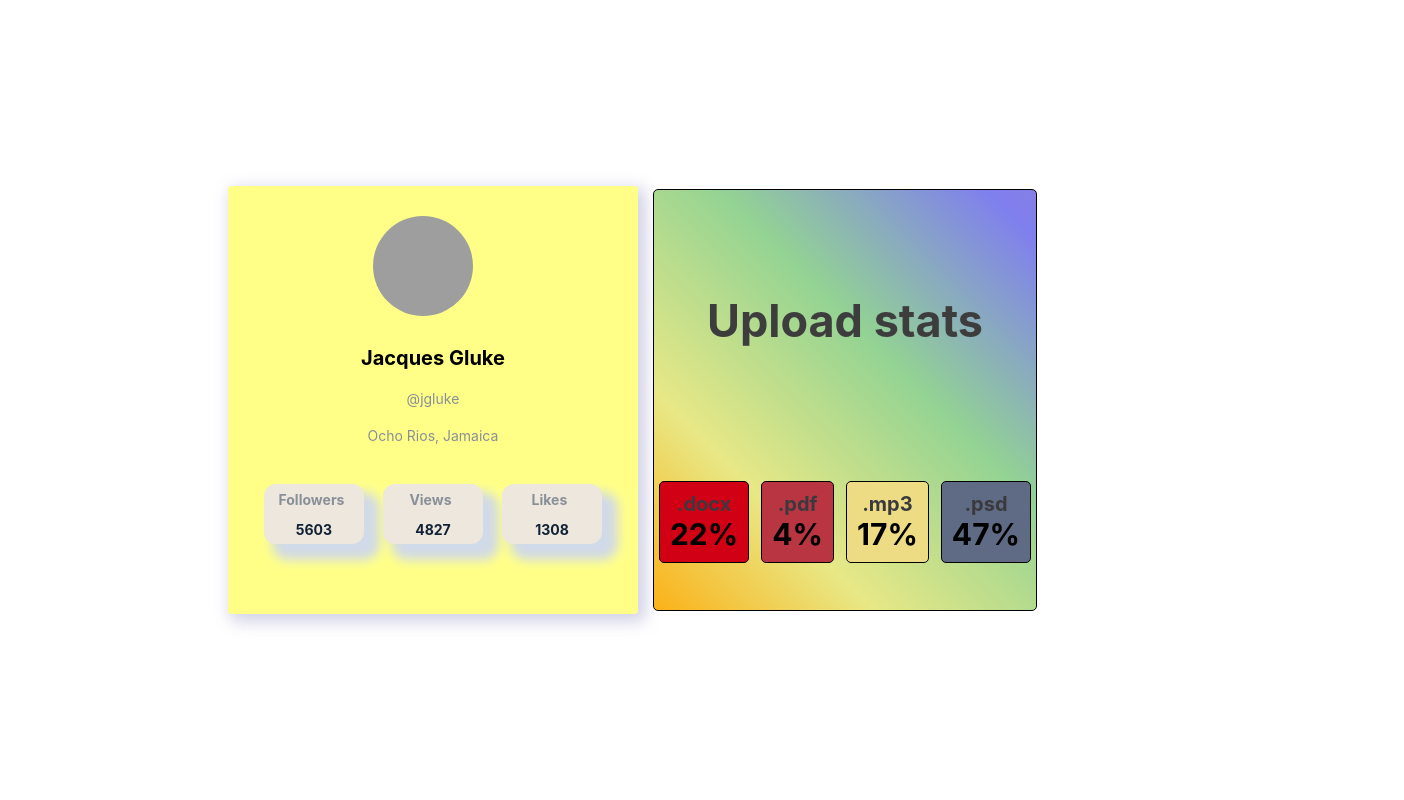
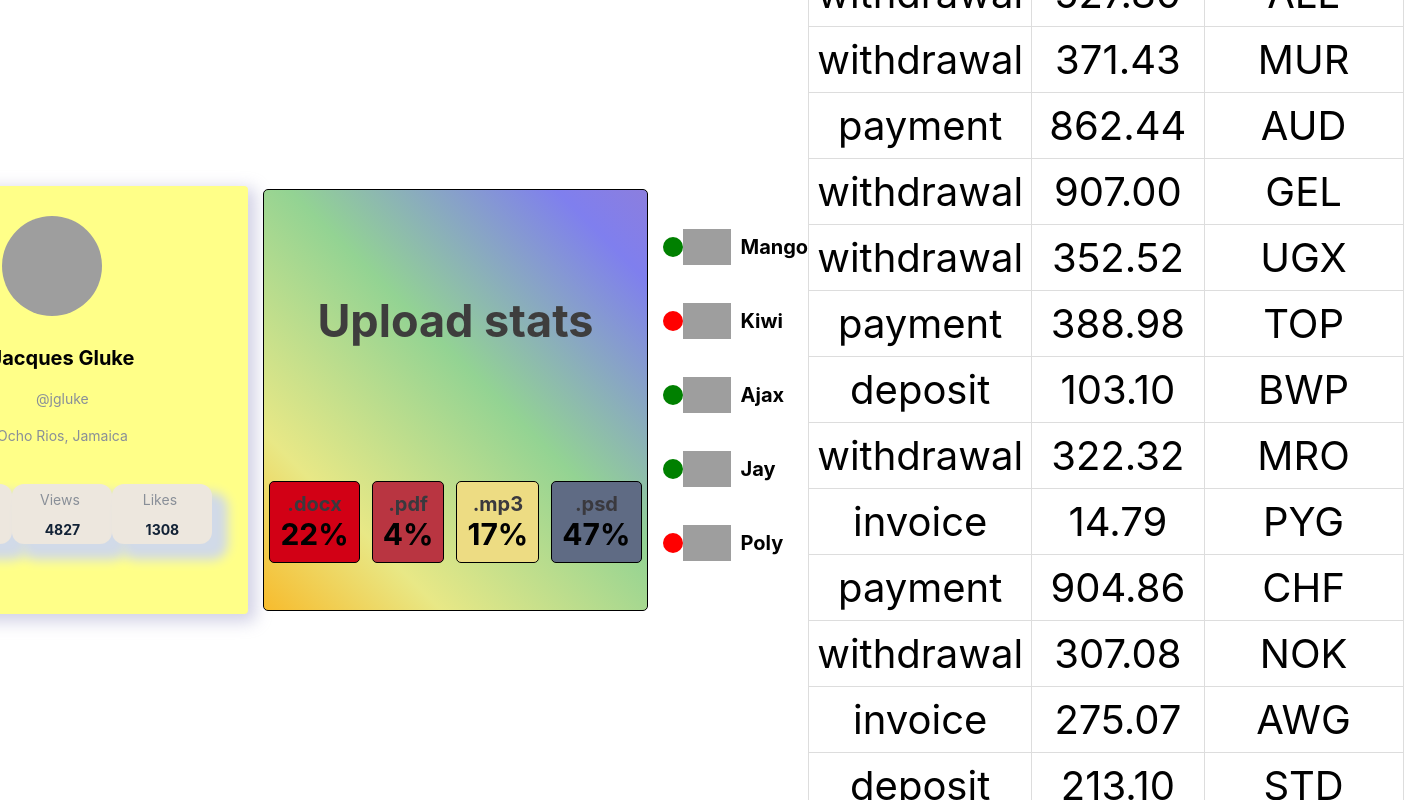
Before and after one commit to MadDog83/goit-react-hw-01-components, a React (Create React App) app: page / in a window 1280 px wide. Shown: the top 800 px of the page, 1404 px wide, since content can reach past the window. Built offline with nearby package versions, Linux system fonts and the light colour scheme; grey boxes are pictures that could not be loaded.

Commit message:
add friendlist and curency transaction

```diff
--- a/src/components/App.jsx
+++ b/src/components/App.jsx
@@ -1,8 +1,12 @@
 import React from 'react';
-import user from './user.json';
+import user from '../data/user.json';
+import data from '../data/data.json';
+import friends from '../data/friends.json';
+import transactions from '../data/transactions.json';
+import TransactionHistory from './TransactionHistory/TransactionHistory';
 import Profile from './Profile/Profile';
 import Statistics from './Statistics/Statistics';
-import data from './data.json';
+import FriendList from './Friendlist/Friendlist';
 
 export const App = () => {
   return (
@@ -23,7 +27,10 @@
         avatar={user.avatar}
         stats={user.stats}
       />
-      <Statistics title="Upload stats" stats={data} /> {/* Use the Statistics component with props */}
+      <Statistics title="Upload stats" stats={data} />
+      <FriendList friends={friends} />
+      <TransactionHistory items={transactions} />
+
     </div>
   );
 };
--- /dev/null
+++ b/src/components/Friendlist/Friendlist.jsx
@@ -0,0 +1,35 @@
+import React from 'react';
+import PropTypes from 'prop-types';
+import styles from './Friendlist.module.css';
+
+const FriendList = ({ friends }) => (
+  <ul className={styles.friendList}>
+    {friends.map(friend => (
+      <FriendListItem key={friend.id} {...friend} />
+    ))}
+  </ul>
+);
+
+FriendList.propTypes = {
+  friends: PropTypes.arrayOf(
+    PropTypes.shape({
+      id: PropTypes.number.isRequired,
+    }).isRequired,
+  ).isRequired,
+};
+
+const FriendListItem = ({ avatar, name, isOnline }) => (
+  <li className={styles.item}>
+    <span className={isOnline ? styles.online : styles.offline}></span>
+    <img className={styles.avatar} src={avatar} alt={name} width="48" />
+    <p className={styles.name}>{name}</p>
+  </li>
+);
+
+FriendListItem.propTypes = {
+  avatar: PropTypes.string.isRequired,
+  name: PropTypes.string.isRequired,
+  isOnline: PropTypes.bool.isRequired,
+};
+
+export default FriendList;
--- /dev/null
+++ b/src/components/Friendlist/Friendlist.module.css
@@ -0,0 +1,33 @@
+.friendList {
+    list-style: none;
+    padding: 0;
+  }
+
+  .item {
+    display: flex;
+    align-items: center;
+    margin-bottom: 10px;
+  }
+
+  .online {
+    width: 20px;
+    height: 20px;
+    border-radius: 50%;
+    background-color: green;
+  }
+
+  .offline {
+    width: 20px;
+    height: 20px;
+    border-radius: 50%;
+    background-color: red;
+  }
+
+  .avatar {
+    margin-right: 10px;
+  }
+
+  .name {
+    font-size: 20px;
+    font-weight: 700;
+  }
--- a/src/components/Profile/Profile.jsx
+++ b/src/components/Profile/Profile.jsx
@@ -1,4 +1,5 @@
 import React from 'react';
+import PropTypes from 'prop-types';
 import styled from 'styled-components';
 
 const ProfileWrapper = styled.div`
@@ -62,7 +63,7 @@
   background-color:#1245;
 }
 &:focus {
-   color: #fffg;
+  color: '#684242';
   }
 `;
 
@@ -106,4 +107,16 @@
   );
 };
 
+Profile.propTypes = {
+  username: PropTypes.string.isRequired,
+  tag: PropTypes.string.isRequired,
+  location: PropTypes.string.isRequired,
+  avatar: PropTypes.string.isRequired,
+  stats: PropTypes.shape({
+    followers: PropTypes.number.isRequired,
+    views: PropTypes.number.isRequired,
+    likes: PropTypes.number.isRequired,
+  }).isRequired,
+};
+
 export default Profile;
--- a/src/components/Statistics/Statistics.jsx
+++ b/src/components/Statistics/Statistics.jsx
@@ -1,5 +1,6 @@
 import React from 'react';
-import './Statistics.css';
+import PropTypes from 'prop-types';
+import styles from './Statistics.module.css';
 
 function getRandomColor() {
   const letters = '0123456789ABCDEF';
@@ -11,18 +12,29 @@
 }
 
 const Statistics = ({ title, stats }) => (
-  <section className="statistics">
-    {title && <h2 className="title">{title}</h2>}
+  <section className={styles.statistics}>
+    {title && <h2 className={styles.title}>{title}</h2>}
 
-    <ul className="stat-list">
+    <ul className={styles.statList}>
       {stats.map((stat) => (
-        <li className="item" key={stat.id} style={{ backgroundColor: getRandomColor() }}>
-          <span className="label">{stat.label}</span>
-          <span className="percentage">{stat.percentage}%</span>
+        <li className={styles.item} key={stat.id} style={{ backgroundColor: getRandomColor() }}>
+          <span className={styles.label}>{stat.label}</span>
+          <span className={styles.percentage}>{stat.percentage}%</span>
         </li>
       ))}
     </ul>
   </section>
 );
 
+Statistics.propTypes = {
+  title: PropTypes.string,
+  stats: PropTypes.arrayOf(
+    PropTypes.shape({
+      id: PropTypes.string.isRequired,
+      label: PropTypes.string.isRequired,
+      percentage: PropTypes.number.isRequired,
+    }).isRequired,
+  ).isRequired,
+};
+
 export default Statistics;
--- a/src/components/Statistics/Statistics.css
+++ b/src/components/Statistics/Statistics.module.css
@@ -35,7 +35,7 @@
     color: rgb(58, 57, 62);
   }
 
-  .stat-list {
+  .statList {
     list-style: none;
     padding: 5px;
     display: flex;
--- /dev/null
+++ b/src/components/TransactionHistory/TransactionHistory.jsx
@@ -0,0 +1,38 @@
+import React from 'react';
+import PropTypes from 'prop-types';
+import styles from './TransactionHistory.module.css';
+
+const TransactionHistory = ({ items }) => (
+  <table className={styles.transactionHistory}>
+    <thead>
+      <tr>
+        <th>Type</th>
+        <th>Amount</th>
+        <th>Currency</th>
+      </tr>
+    </thead>
+
+    <tbody>
+      {items.map(({ id, type, amount, currency }) => (
+        <tr key={id}>
+          <td>{type}</td>
+          <td>{amount}</td>
+          <td>{currency}</td>
+        </tr>
+      ))}
+    </tbody>
+  </table>
+);
+
+TransactionHistory.propTypes = {
+  items: PropTypes.arrayOf(
+    PropTypes.shape({
+      id: PropTypes.string.isRequired,
+      type: PropTypes.string.isRequired,
+      amount: PropTypes.string.isRequired,
+      currency: PropTypes.string.isRequired,
+    }).isRequired,
+  ).isRequired,
+};
+
+export default TransactionHistory;
--- /dev/null
+++ b/src/components/TransactionHistory/TransactionHistory.module.css
@@ -0,0 +1,21 @@
+
+.transactionHistory {
+    width: 100%;
+    border-collapse: collapse;
+    margin-top: 20px;
+  }
+
+  .transactionHistory th,
+  .transactionHistory td {
+    border: 1px solid #ddd;
+    padding: 8px;
+    text-align: center;
+  }
+
+  .transactionHistory th {
+    padding-top: 12px;
+    padding-bottom: 12px;
+    text-align: center;
+    background-color: #4CAF50;
+    color: white;
+  }
--- /dev/null
+++ b/src/data/friends.json
@@ -0,0 +1,32 @@
+[
+  {
+    "avatar": "https://cdn-icons-png.flaticon.com/512/1998/1998592.png",
+    "name": "Mango",
+    "isOnline": true,
+    "id": 1812
+  },
+  {
+    "avatar": "https://cdn-icons-png.flaticon.com/512/616/616438.png",
+    "name": "Kiwi",
+    "isOnline": false,
+    "id": 1137
+  },
+  {
+    "avatar": "https://cdn-icons-png.flaticon.com/512/1623/1623681.png",
+    "name": "Ajax",
+    "isOnline": true,
+    "id": 1213
+  },
+  {
+    "avatar": "https://cdn-icons-png.flaticon.com/512/2977/2977285.png",
+    "name": "Jay",
+    "isOnline": true,
+    "id": 1714
+  },
+  {
+    "avatar": "https://cdn-icons-png.flaticon.com/512/1998/1998749.png",
+    "name": "Poly",
+    "isOnline": false,
+    "id": 1284
+  }
+]
--- /dev/null
+++ b/src/data/transactions.json
@@ -0,0 +1,122 @@
+[
+  {
+    "id": "1e0700a2-5183-4291-85cc-2065a036a683",
+    "type": "invoice",
+    "amount": "964.82",
+    "currency": "LRD"
+  },
+  {
+    "id": "a30f821b-4d25-4ff0-abdd-e340b3f0dd2b",
+    "type": "payment",
+    "amount": "686.50",
+    "currency": "WST"
+  },
+  {
+    "id": "44dca67a-8e5a-4798-bf8e-b15efd4e1abd",
+    "type": "invoice",
+    "amount": "828.62",
+    "currency": "UGX"
+  },
+  {
+    "id": "ea8ed3dc-2b68-4a53-905a-53ecb0adef33",
+    "type": "withdrawal",
+    "amount": "527.80",
+    "currency": "ALL"
+  },
+  {
+    "id": "ea76146a-0b00-4b80-bc02-a8c822176712",
+    "type": "withdrawal",
+    "amount": "371.43",
+    "currency": "MUR"
+  },
+  {
+    "id": "63ca02f9-d637-46b5-9237-f3b24425e029",
+    "type": "payment",
+    "amount": "862.44",
+    "currency": "AUD"
+  },
+  {
+    "id": "ed0263e8-59a5-4bf1-87e0-2bb88e53dc34",
+    "type": "withdrawal",
+    "amount": "907.00",
+    "currency": "GEL"
+  },
+  {
+    "id": "6013bad0-750c-4691-8bc2-d8f2b43969c4",
+    "type": "withdrawal",
+    "amount": "352.52",
+    "currency": "UGX"
+  },
+  {
+    "id": "252c7be4-8b06-4fa7-8d42-61fb835b70d5",
+    "type": "payment",
+    "amount": "388.98",
+    "currency": "TOP"
+  },
+  {
+    "id": "4eaab41b-b967-40ac-82ed-85fc66f646f1",
+    "type": "deposit",
+    "amount": "103.10",
+    "currency": "BWP"
+  },
+  {
+    "id": "9648a350-8469-42d5-8bf3-18090de5fe67",
+    "type": "withdrawal",
+    "amount": "322.32",
+    "currency": "MRO"
+  },
+  {
+    "id": "9c5c25fb-1a95-4b2f-8d1f-4c4426d677cc",
+    "type": "invoice",
+    "amount": "14.79",
+    "currency": "PYG"
+  },
+  {
+    "id": "43ef232c-80e9-4d6f-b48a-b22405620de3",
+    "type": "payment",
+    "amount": "904.86",
+    "currency": "CHF"
+  },
+  {
+    "id": "5161682e-e620-4019-ab0a-24ceb10fbd20",
+    "type": "withdrawal",
+    "amount": "307.08",
+    "currency": "NOK"
+  },
+  {
+    "id": "7b119d71-42e6-4c42-a141-6818b07bb9ff",
+    "type": "invoice",
+    "amount": "275.07",
+    "currency": "AWG"
+  },
+  {
+    "id": "a4f65722-65c4-4c28-b1f4-b8ed988bb205",
+    "type": "deposit",
+    "amount": "213.10",
+    "currency": "STD"
+  },
+  {
+    "id": "c6e5784b-0ca3-48d6-86e5-b5128af5a523",
+    "type": "invoice",
+    "amount": "116.11",
+    "currency": "CUP CUC"
+  },
+  {
+    "id": "c9ebed6a-3a02-4b49-ac0d-0534b51f2bfd",
+    "type": "invoice",
+    "amount": "878.67",
+    "currency": "HKD"
+  },
+  {
+    "id": "a4a98b0e-b22c-438b-9f83-de2df52110c8",
+    "type": "invoice",
+    "amount": "725.03",
+    "currency": "UYU UYI"
+  },
+  {
+    "id": "b39bfa7a-0166-4c47-94d6-87d20590f746",
+    "type": "payment",
+    "amount": "405.45",
+    "currency": "MDL"
+  }
+]
```
Also changed, not shown: src/data/data.json (renamed from src/components/data.json), src/data/user.json (renamed from src/components/user.json).
